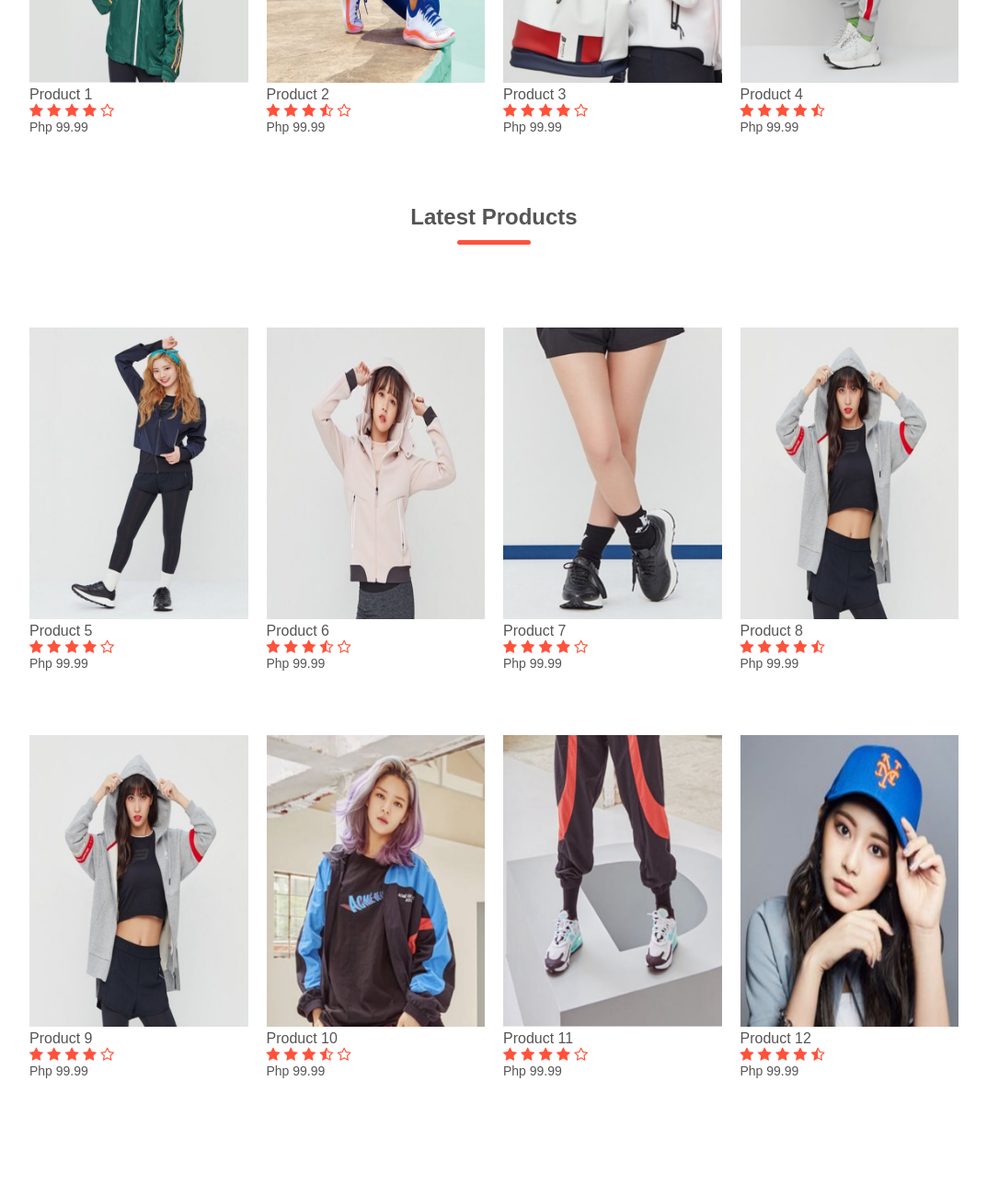
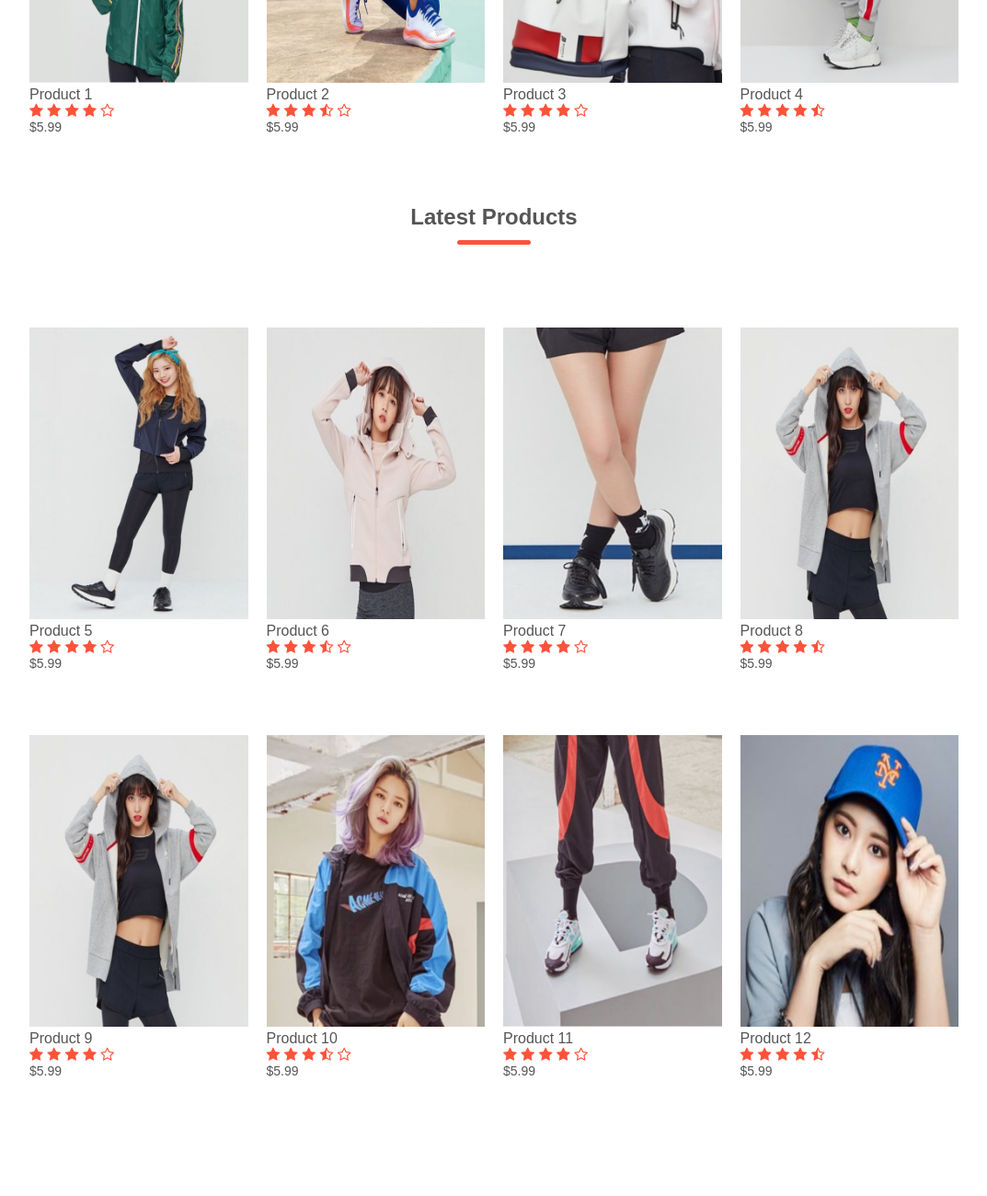
Before and after one commit to elevatedplay/OnceShop, a plain HTML site: page index.html in a window 1280 px wide. Shown: the part 1660-2960 px from the top of the page at 92% size, without its empty margins (103-1176 px from the left). Drawn offline with Linux system fonts and the light colour scheme.

Commit message:
Update index.html

```diff
--- a/index.html
+++ b/index.html
@@ -3,7 +3,7 @@
 <head>
 	<meta charset="utf-8">
 	<meta name="viewport" content="width=device-width, initial-scale=1.0">
-	<title>Once Shop</title>
+	<title>Apparel Store</title>
 	<link rel="stylesheet" href="style.css">
 	<link rel="stylesheet" href="https://cdnjs.cloudflare.com/ajax/libs/font-awesome/4.7.0/css/font-awesome.min.css">
 </head>
@@ -70,7 +70,7 @@
 					<i class="fa fa-star"></i>
 					<i class="fa fa-star-o"></i>
 				</div>
-				<p>Php 99.99</p>
+				<p>$5.99</p>
 			</div>
 			<div class="col-4">
 				<img src="images/product-2.jpg">
@@ -82,7 +82,7 @@
 					<i class="fa fa-star-half-o"></i>
 					<i class="fa fa-star-o"></i>
 				</div>
-				<p>Php 99.99</p>
+				<p>$5.99</p>
 			</div>
 			<div class="col-4">
 				<img src="images/product-3.jpg">
@@ -94,7 +94,7 @@
 					<i class="fa fa-star"></i>
 					<i class="fa fa-star-o"></i>
 				</div>
-				<p>Php 99.99</p>
+				<p>$5.99</p>
 			</div>
 			<div class="col-4">
 				<img src="images/product-4.jpg">
@@ -106,7 +106,7 @@
 					<i class="fa fa-star"></i>
 					<i class="fa fa-star-half-o"></i>
 				</div>
-				<p>Php 99.99</p>
+				<p>$5.99</p>
 			</div>
 		</div>
 
@@ -122,7 +122,7 @@
 					<i class="fa fa-star"></i>
 					<i class="fa fa-star-o"></i>
 				</div>
-				<p>Php 99.99</p>
+				<p>$5.99</p>
 			</div>
 			<div class="col-4">
 				<img src="images/product-6.jpg">
@@ -134,7 +134,7 @@
 					<i class="fa fa-star-half-o"></i>
 					<i class="fa fa-star-o"></i>
 				</div>
-				<p>Php 99.99</p>
+				<p>$5.99</p>
 			</div>
 			<div class="col-4">
 				<img src="images/product-7.jpg">
@@ -146,7 +146,7 @@
 					<i class="fa fa-star"></i>
 					<i class="fa fa-star-o"></i>
 				</div>
-				<p>Php 99.99</p>
+				<p>$5.99</p>
 			</div>
 			<div class="col-4">
 				<img src="images/product-8.jpg">
@@ -158,7 +158,7 @@
 					<i class="fa fa-star"></i>
 					<i class="fa fa-star-half-o"></i>
 				</div>
-				<p>Php 99.99</p>
+				<p>$5.99</p>
 			</div>
 			<div class="col-4">
 				<img src="images/product-8.jpg">
@@ -170,7 +170,7 @@
 					<i class="fa fa-star"></i>
 					<i class="fa fa-star-o"></i>
 				</div>
-				<p>Php 99.99</p>
+				<p>$5.99</p>
 			</div>
 			<div class="col-4">
 				<img src="images/product-10.jpg">
@@ -182,7 +182,7 @@
 					<i class="fa fa-star-half-o"></i>
 					<i class="fa fa-star-o"></i>
 				</div>
-				<p>Php 99.99</p>
+				<p>$5.99</p>
 			</div>
 			<div class="col-4">
 				<img src="images/product-11.jpg">
@@ -194,7 +194,7 @@
 					<i class="fa fa-star"></i>
 					<i class="fa fa-star-o"></i>
 				</div>
-				<p>Php 99.99</p>
+				<p>$5.99</p>
 			</div>
 			<div class="col-4">
 				<img src="images/product-12.jpg">
@@ -206,7 +206,7 @@
 					<i class="fa fa-star"></i>
 					<i class="fa fa-star-half-o"></i>
 				</div>
-				<p>Php 99.99</p>
+				<p>$5.99</p>
 			</div>
 		</div>
 	</div>
```
